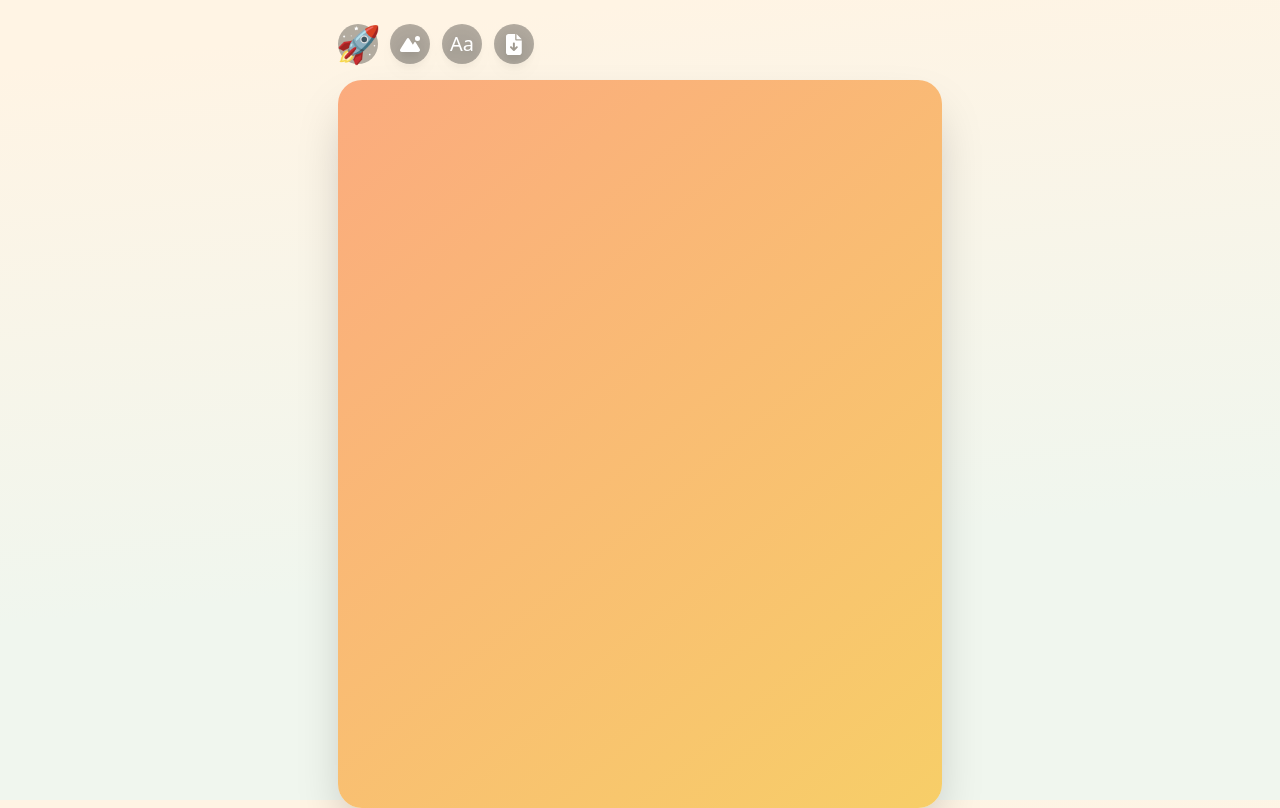
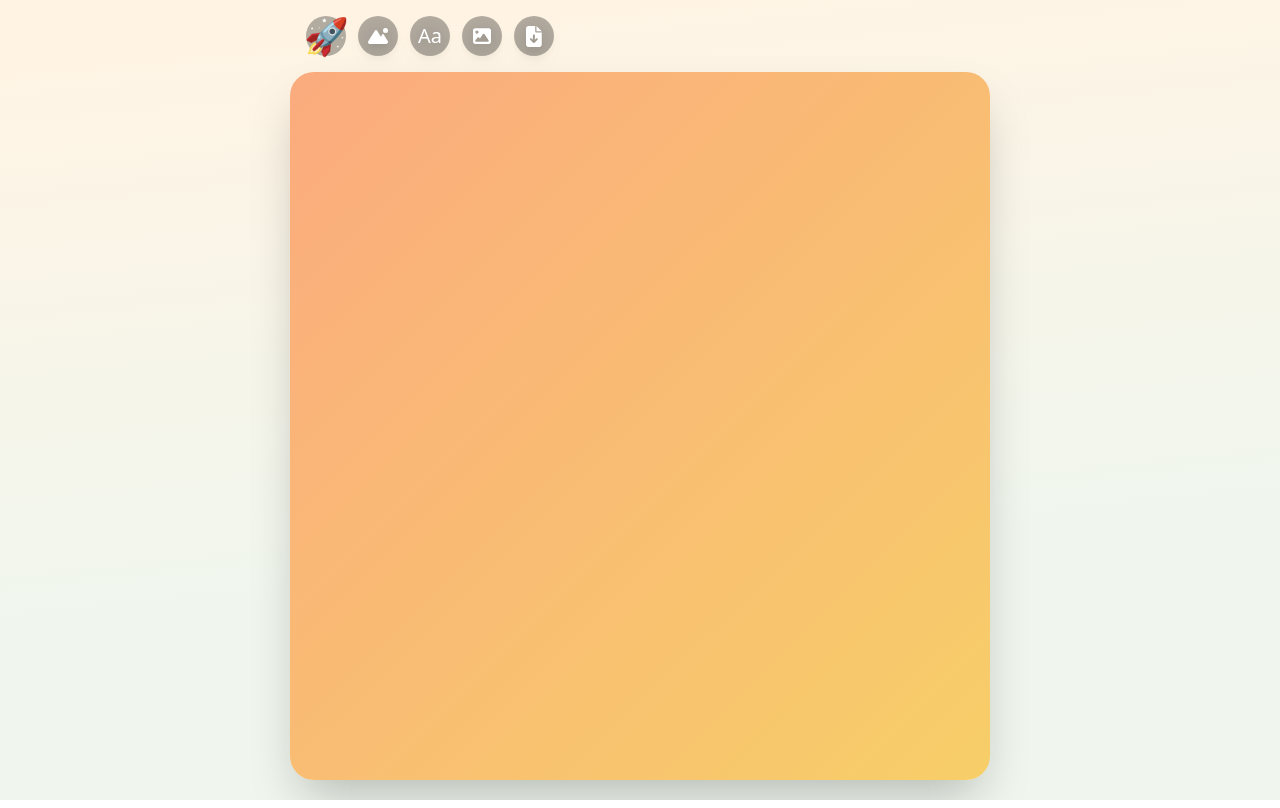
Before and after one commit to kiorq/roc8, a React (Vite) app: page / in a window 1280 px wide. Built offline with nearby package versions, Linux system fonts and the light colour scheme.

Commit message:
minor improvements to html structure; added image upload button

```diff
--- a/src/App.tsx
+++ b/src/App.tsx
@@ -36,7 +36,7 @@ function App() {
   });
 
   return (
-    <div className="w-screen h-screen max-w-[700px] mx-auto md:p-12 md:pt-6">
+    <div className="w-screen h-[100dvh] max-w-[700px] mx-auto flex flex-col">
       <Toolbar
         onBackgroundChange={onBackgroundChange}
         onAddText={onAddText}
@@ -44,7 +44,7 @@ function App() {
       />
       <div
         ref={containerRef}
-        className="shadow-2xl w-full h-full overflow-hidden md:rounded-3xl"
+        className="shadow-2xl w-full flex-grow overflow-hidden md:rounded-3xl md:mb-5"
       >
         <Canvas
           canvasRef={canvasRef}
--- a/src/canvas/components/Toolbar.tsx
+++ b/src/canvas/components/Toolbar.tsx
@@ -20,7 +20,7 @@ const ToolbarBtn = (props: ToolbarBtnProps) => (
 
 const Toolbar = (props: Props) => {
   return (
-    <div className="w-full mb-4 absolute md:relative p-4 md:p-0 flex flex-row gap-3 bg-gradient-to-b from-black/40 md:from-transparent pointer-events-none">
+    <div className="w-full absolute md:relative p-4 flex flex-row gap-3 bg-gradient-to-b from-black/40 md:from-transparent pointer-events-none">
       <div className="rounded-full aspect-square w-10 pointer-events-auto flex items-center justify-center text-4xl bg-black/30">
         🚀
       </div>
@@ -42,6 +42,22 @@ const Toolbar = (props: Props) => {
       />
       <ToolbarBtn onClick={props.onAddText} content="Aa" />
       <ToolbarBtn
+        onClick={() => {}}
+        content={
+          <svg
+            xmlns="http://www.w3.org/2000/svg"
+            height="18"
+            viewBox="0 0 512 512"
+          >
+            <path
+              opacity="1"
+              fill="white"
+              d="M0 96C0 60.7 28.7 32 64 32H448c35.3 0 64 28.7 64 64V416c0 35.3-28.7 64-64 64H64c-35.3 0-64-28.7-64-64V96zM323.8 202.5c-4.5-6.6-11.9-10.5-19.8-10.5s-15.4 3.9-19.8 10.5l-87 127.6L170.7 297c-4.6-5.7-11.5-9-18.7-9s-14.2 3.3-18.7 9l-64 80c-5.8 7.2-6.9 17.1-2.9 25.4s12.4 13.6 21.6 13.6h96 32H424c8.9 0 17.1-4.9 21.2-12.8s3.6-17.4-1.4-24.7l-120-176zM112 192a48 48 0 1 0 0-96 48 48 0 1 0 0 96z"
+            />
+          </svg>
+        }
+      />
+      <ToolbarBtn
         onClick={props.onDownload}
         content={
           <svg
```
Also changed, not shown: src/canvas/hooks.ts (+1 -8 lines).
